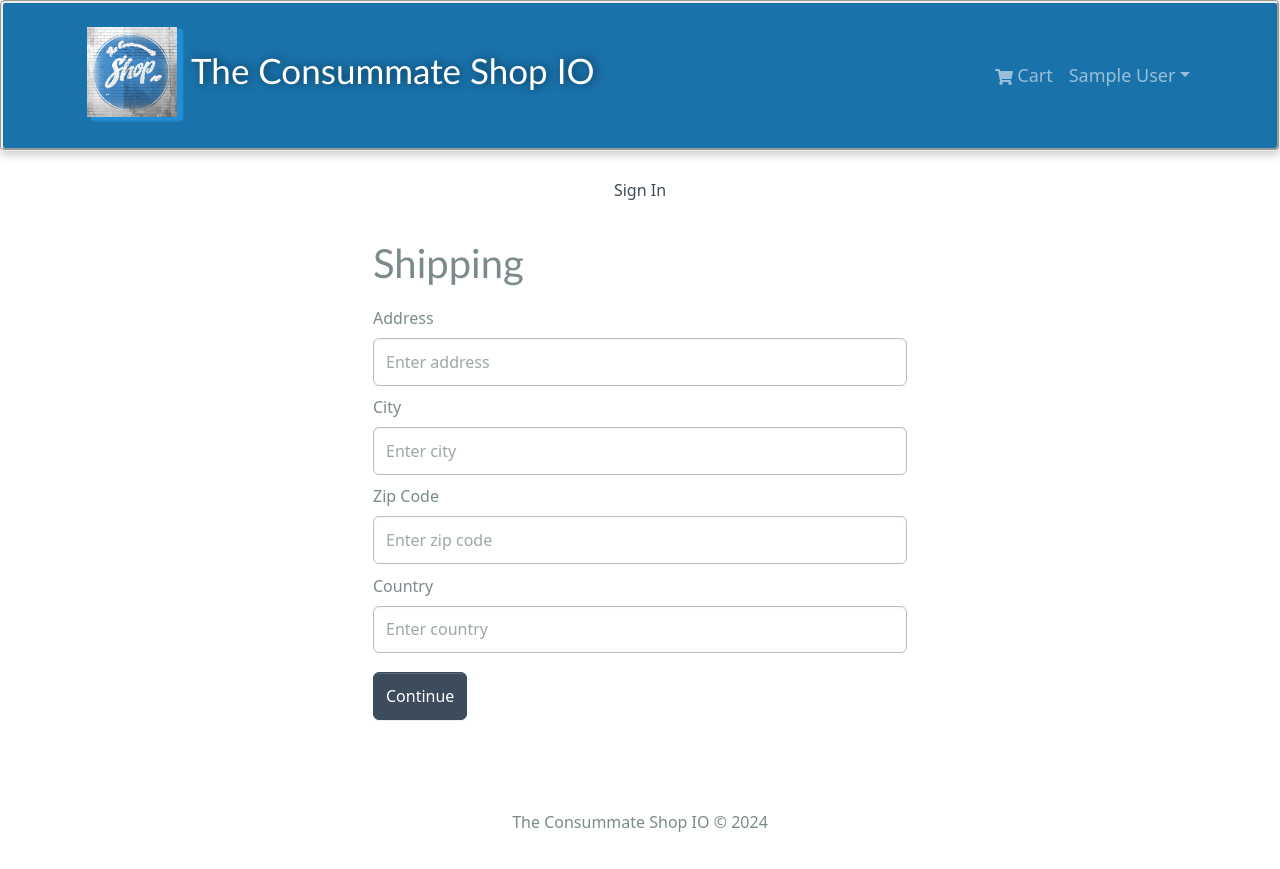
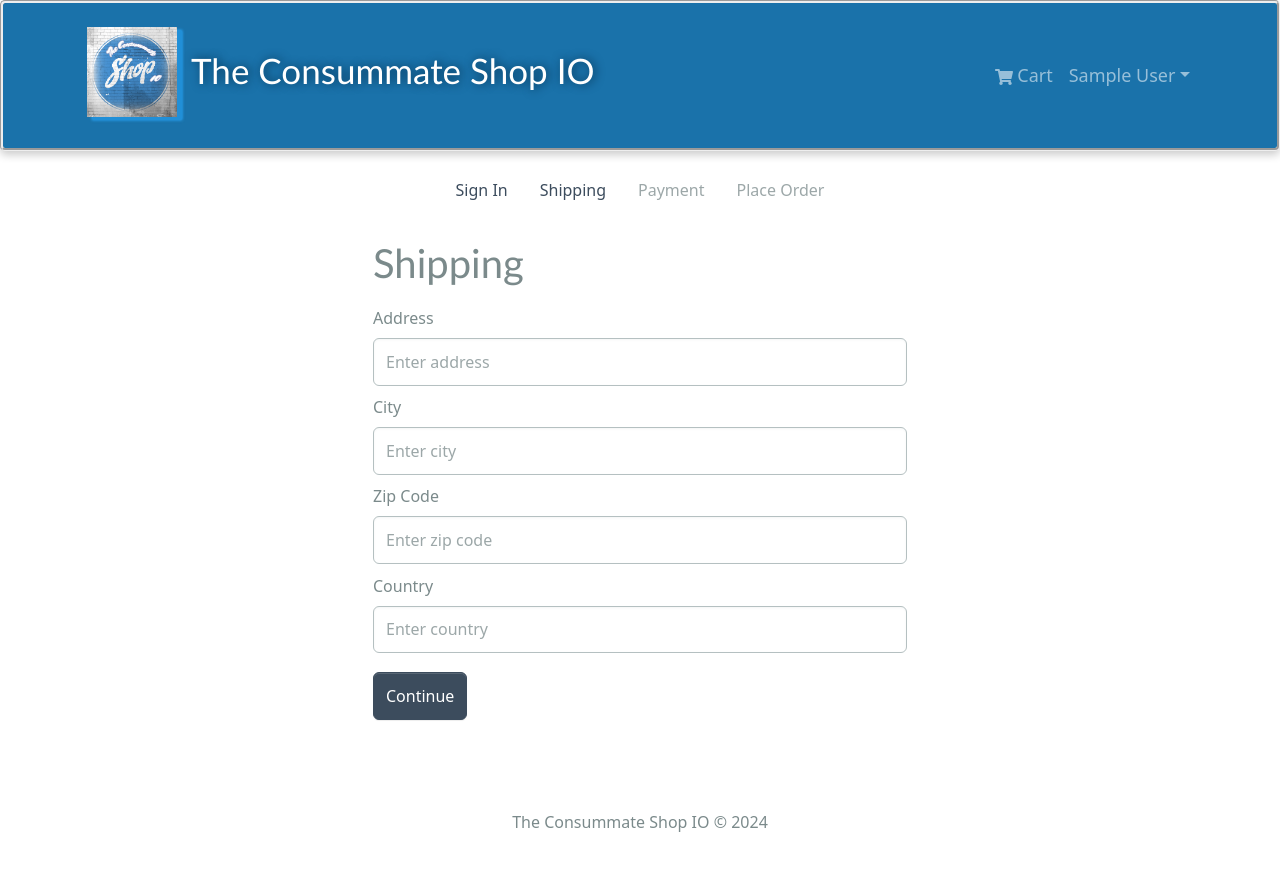
Before and after one commit to VigilBushido/Consummate_Shop_IO, a React (Create React App) app in the folder frontend/: page /shipping in a window 1280 px wide. Built offline with nearby package versions, Linux system fonts and the light colour scheme; sample sign-in values are in the browser's storage.

Commit message:
steps complete

```diff
--- a/frontend/src/components/CheckoutSteps.jsx
+++ b/frontend/src/components/CheckoutSteps.jsx
@@ -13,6 +13,33 @@ const CheckoutSteps = ({ step1, step2, step3, step4 }) => {
                     <Nav.Link disabled>Sign In</Nav.Link>
                 )}
             </Nav.Item>
+            <Nav.Item>
+                {step2 ? (
+                    <LinkContainer to='/shipping'>
+                        <Nav.Link>Shipping</Nav.Link>
+                    </LinkContainer>
+                ) : (
+                    <Nav.Link disabled>Shipping</Nav.Link>
+                )}
+            </Nav.Item>
+            <Nav.Item>
+                {step3 ? (
+                    <LinkContainer to='/payment'>
+                        <Nav.Link>Payment</Nav.Link>
+                    </LinkContainer>
+                ) : (
+                    <Nav.Link disabled>Payment</Nav.Link>
+                )}
+            </Nav.Item>
+            <Nav.Item>
+                {step4 ? (
+                    <LinkContainer to='/placeorder'>
+                        <Nav.Link>Place Order</Nav.Link>
+                    </LinkContainer>
+                ) : (
+                    <Nav.Link disabled>Place Order</Nav.Link>
+                )}
+            </Nav.Item>
         </Nav>
     );
 };
```
